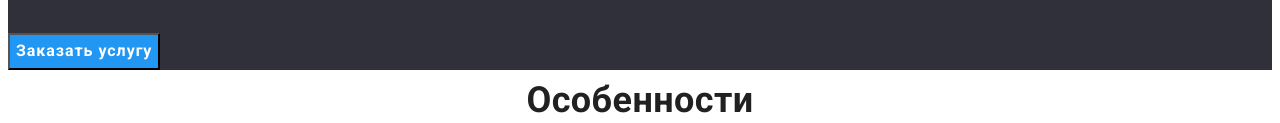
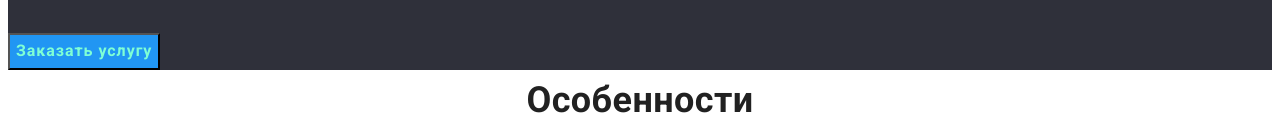
Before and after one commit to MishinaIra55/goit-markup-hw-02, a plain HTML site: page index.html in a window 1280 px wide. In both pictures the pointer is over the button "Заказать услугу". Shown: the part 287-410 px from the top of the page. Drawn offline with Linux system fonts and the light colour scheme.

Commit message:
hover  on button

```diff
--- a/css/styles.css
+++ b/css/styles.css
@@ -146,6 +146,10 @@ ul {
    background-color: var(--accent-color);
 }
 
+.button:hover {
+   color: aquamarine;
+}
+
  .features-button {
    font-weight: 500;
    font-size: 16px;
```
